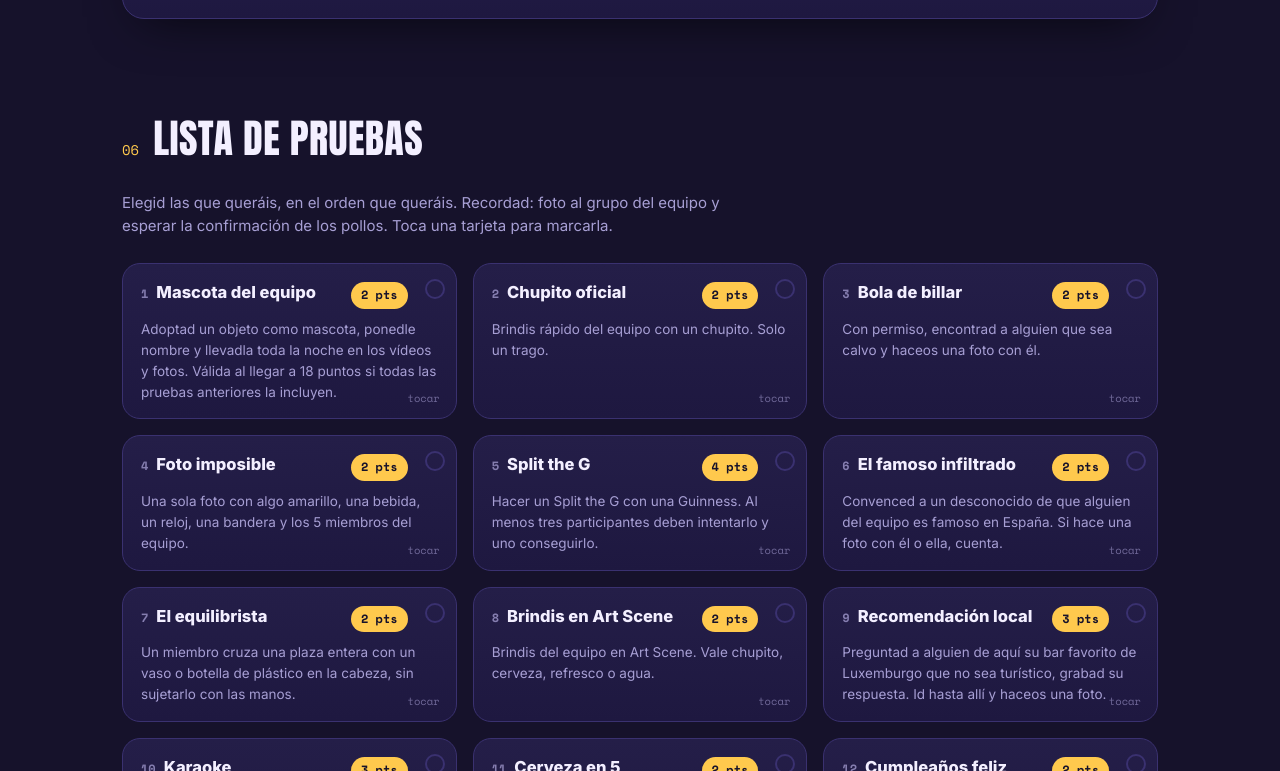
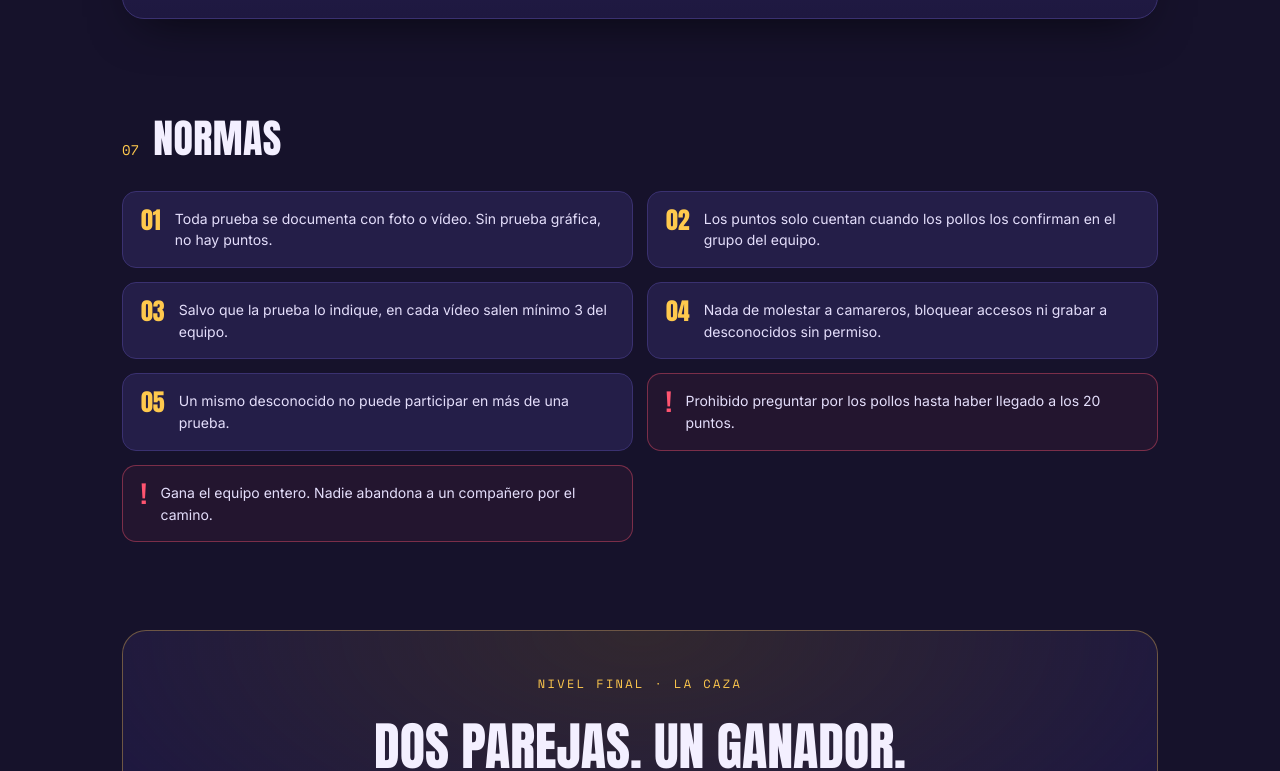
Before and after one commit to marinsglez-art/find-the-chicken, a plain HTML site: page index.html in a window 1280 px wide. Shown: the part 3301-4072 px from the top of the page. Drawn offline with nearby package versions, Linux system fonts and the light colour scheme.

Commit message:
Update index.html

```diff
--- a/index.html
+++ b/index.html
@@ -144,14 +144,9 @@
   </div>
 </section>
 
-<!-- PRUEBAS -->
-<section id="pruebas">
-  <div class="wrap">
-    <div class="sec-head"><span class="sec-num">06</span><h2>Lista de pruebas</h2></div>
-    <p class="sec-sub">Elegid las que queráis, en el orden que queráis. Recordad: foto al grupo del equipo y esperar la confirmación de los pollos. Toca una tarjeta para marcarla.</p>
-    <div class="grid" id="grid"></div>
-  </div>
-</section>
+<!-- Aqui van pruebas meri -->
+
+
 
 <!-- REGLAS -->
 <section id="normas">
```
